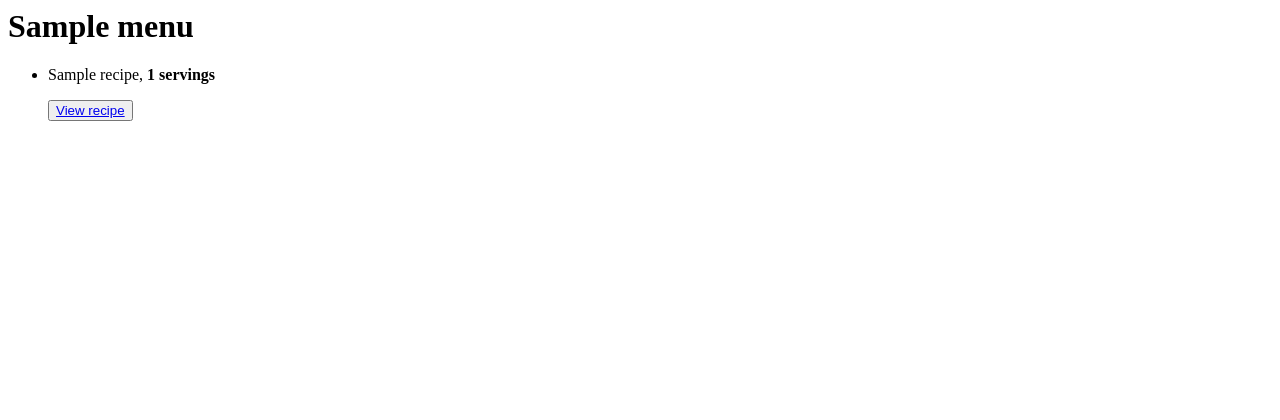
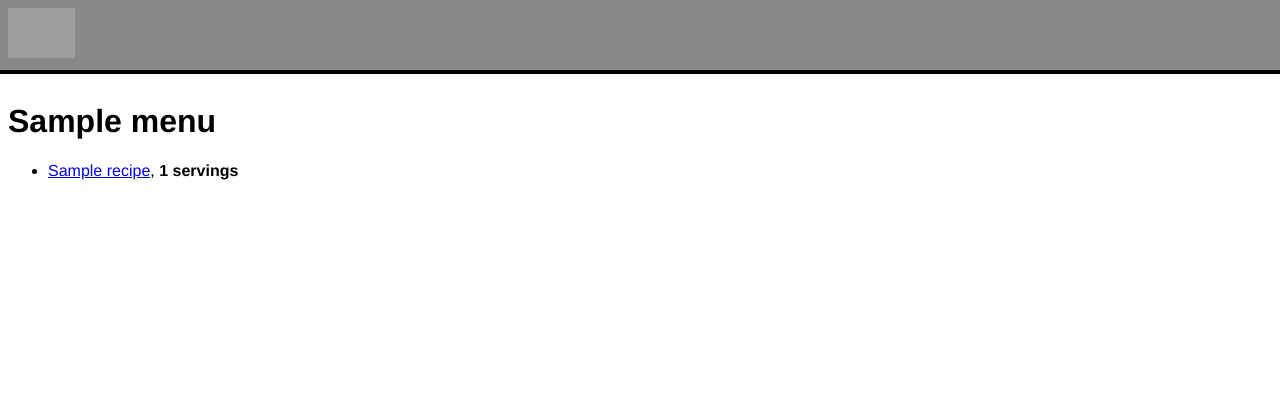
Before and after one commit to cproctor/cookbook, a Django app: page /cookbook/menus/1 in a window 1280 px wide. Shown: the top 420 px of the page. Run offline with Django 3.2, Linux system fonts and the light colour scheme; tables that the repository leaves empty hold one stand-in row (values such as "Sample post"); grey boxes are pictures that could not be loaded.

Commit message:
menuRecipeDetail doesn't work yet

```diff
--- a/cookbook/templates/cookbook/base.html
+++ b/cookbook/templates/cookbook/base.html
@@ -8,11 +8,11 @@
     </head>
     <body>
         <nav id="menu">
-            <a href="{% url 'home' %}">Home</a>
+            <a href="{% url 'home' %}"><img src="{% static 'cookbook_icon.png' %}" height="50px"></a>
         </nav>
         <div id="content">
             {% block content %}
-                NO CONTENT DEFINED. (THIS IS A PLACEHOLDER.)
+              NO CONTENT DEFINED. (THIS IS A PLACEHOLDER.)
             {% endblock %}
         </div>
         <footer>
--- a/cookbook/urls.py
+++ b/cookbook/urls.py
@@ -21,9 +21,10 @@ from cookbook import views as cookbook_views
 
 urlpatterns = [
     path('admin/', admin.site.urls),
-    path('', cookbook_views.HomeView.as_view(), name='home'),
+    path('cookbook/', cookbook_views.HomeView.as_view(), name='home'),
     path('cookbook/recipes', recipe_views.IndexView.as_view(), name='recipe_index'),
     path('cookbook/recipes/<int:pk>', recipe_views.DetailView.as_view(), name='recipe_detail'),
     path('cookbook/menus', menu_views.IndexView.as_view(), name='menu_index'),
     path('cookbook/menus/<int:pk>', menu_views.DetailView.as_view(), name='menu_detail'),
+    path('cookbook/menus/<int:menuID>/recipes/<int:recipeID>', menu_views.MenuRecipeDetailView.as_view(), name='menu_recipe_detail'),
 ]
--- a/menus/models.py
+++ b/menus/models.py
@@ -69,5 +69,6 @@ class Menu(models.Model):
         for line in text:
             print(line)
 
+
     class Meta:
         ordering=['name']
--- a/menus/templates/menus/detail.html
+++ b/menus/templates/menus/detail.html
@@ -1,13 +1,19 @@
+{% extends 'cookbook/base.html' %}
+
+{% block content %}
+
 <h1>{{ menu.name }}</h1>
 {% if menu.recipes %}
   <ul>
     {% for recipe in menu.recipes.all %}
       <li>
-        <p>{{ recipe.name }}, <strong>{{ recipe.servings }} servings</strong></p>
-        <button><a href=href="{% url 'recipe_detail' recipe.id %}">View recipe</a></button>
+        <p>
+          <a href="{% url 'menu_recipe_detail' menu.id recipe.id %}">{{ recipe.name }}</a>, <strong>{{ recipe.servings }} servings</strong>
+        </p>
       </li>
     {% endfor %}
   </ul>
 {% else %}
   <p>No recipes are assigned.</p>
 {% endif %}
+{% endblock %}
--- a/menus/templates/menus/index.html
+++ b/menus/templates/menus/index.html
@@ -16,6 +16,6 @@
     {% endfor %}
   </ul>
 {% else %}
-  <p>No menus are available.</p>
+  <p>No menus are available. Try going <a href="{% url 'home' %}">home</a>.</p>
 {% endif %}
 {% endblock %}
--- a/menus/views.py
+++ b/menus/views.py
@@ -11,3 +11,7 @@ class IndexView(generic.ListView):
 class DetailView(generic.DetailView):
     model = Menu
     template_name = 'menus/detail.html'
+
+class MenuRecipeDetailView(generic.DetailView):
+    model = Menu
+    template_name = 'menus/MenuRecipeDetail.html'
--- a/recipes/templates/recipes/detail.html
+++ b/recipes/templates/recipes/detail.html
@@ -8,6 +8,7 @@
 
 <h4>INGREDIENTS</h4>
 {% if recipe.ingredients %}
+
   <ul>
     {% for ingredient in recipe.ingredients.all %}
       <li>
--- a/recipes/templates/recipes/index.html
+++ b/recipes/templates/recipes/index.html
@@ -14,4 +14,5 @@
     <h1>No recipes.</h1>
     <p> You might want to import some. Cookbooks aren't much good without recipes.</p>
   {% endif %}
+
 {% endblock %}
```
